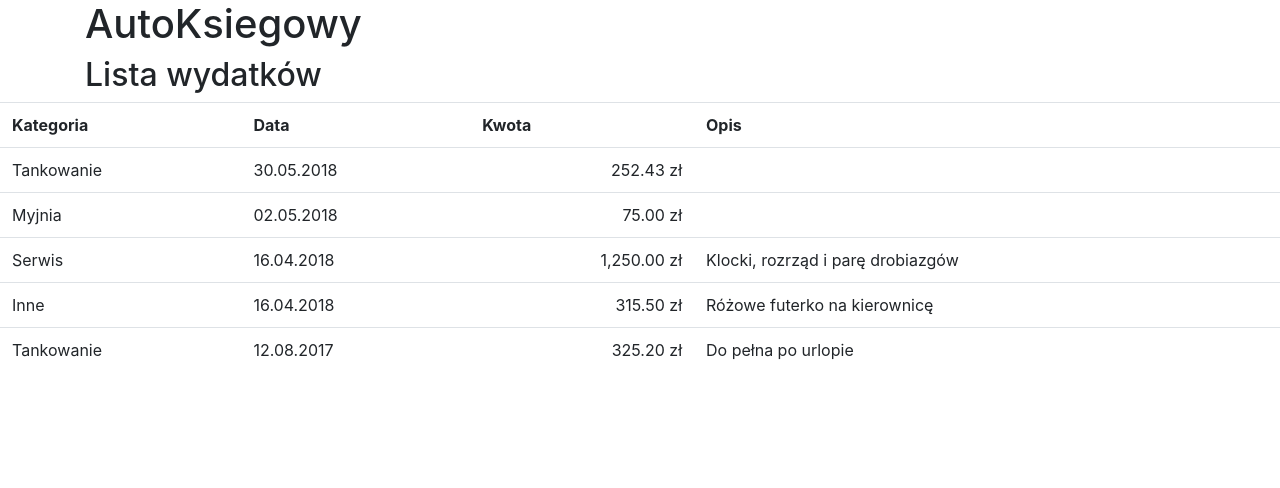
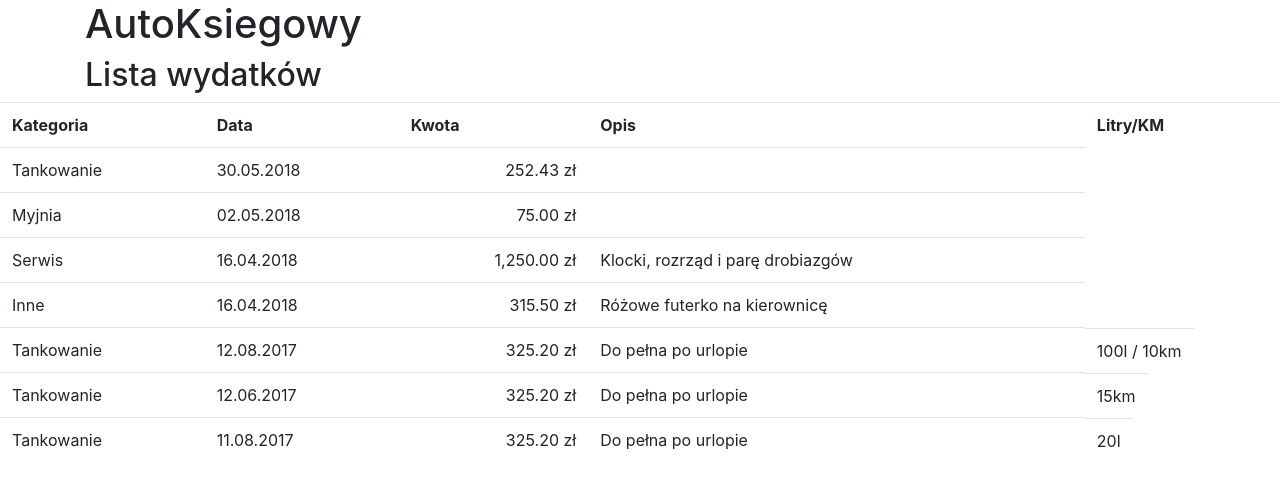
Before and after one commit to OliverKiszka/angular-ngx7eb, an Angular app: page / in a window 1280 px wide. Shown: the top 488 px of the page. Built offline with nearby package versions, Linux system fonts and the light colour scheme.

Commit message:
3 files modified

```diff
--- a/src/app/app.component.html
+++ b/src/app/app.component.html
@@ -13,12 +13,18 @@
         <th>Data</th>
         <th>Kwota</th>
         <th>Opis</th>
+        <th>Litry/KM</th>
     </tr>
     <tr *ngFor="let wydatek of wydatki">
     <td>{{wydatek.kategoria}}</td>
     <td>{{wydatek.data | date:'dd.MM.yyyy'}}</td>
     <td class="text-sm-right">{{wydatek.kwota | number:'1.2-2'}} zł</td>
     <td>{{wydatek.opis}}</td>
+    <div *ngIf="wydatek.kategoria=='Tankowanie'">
+    <td *ngIf="wydatek.ileKm && wydatek.ileLitrow">{{wydatek.ileLitrow}}l / {{wydatek.ileKm}}km</td>
+    <td *ngIf="!wydatek.ileKm && wydatek.ileLitrow">{{wydatek.ileLitrow}}l</td>
+    <td *ngIf="wydatek.ileKm && !wydatek.ileLitrow">{{wydatek.ileKm}}km</td>
+    </div>
 </tr>
 
 </table>
--- a/src/app/app.component.ts
+++ b/src/app/app.component.ts
@@ -15,7 +15,9 @@ ngOnInit() {
         new Wydatek('Myjnia', 75, '', new Date(2018, 4, 2)),
         new Wydatek('Serwis', 1250, 'Klocki, rozrząd i parę drobiazgów', new Date(2018, 3, 16)),
         new Wydatek('Inne', 315.50, 'Różowe futerko na kierownicę', new Date(2018, 3, 16)),
-        new Wydatek('Tankowanie', 325.20, 'Do pełna po urlopie', new Date(2017, 7, 12),)
+        new Wydatek('Tankowanie', 325.20, 'Do pełna po urlopie', new Date(2017, 7, 12), 10, 100),
+        new Wydatek('Tankowanie', 325.20, 'Do pełna po urlopie', new Date(2017, 5, 12), 15, null),
+        new Wydatek('Tankowanie', 325.20, 'Do pełna po urlopie', new Date(2017, 7, 11),null, 20)
     ];
 }
 
--- a/src/app/wydatek.ts
+++ b/src/app/wydatek.ts
@@ -5,8 +5,8 @@ export class Wydatek {
         public kwota: number,
         public opis: string,
         public data: Date,
-        public ileKm: string ,
-        public ileLitrow: string) {
+        public ileKm?: number ,
+        public ileLitrow?: number) {
     }
 }
 export const KATEGORIE = [ 'Tankowanie', 'Myjnia', 'Serwis', 'Inne', 'Wydatki' ];
```
